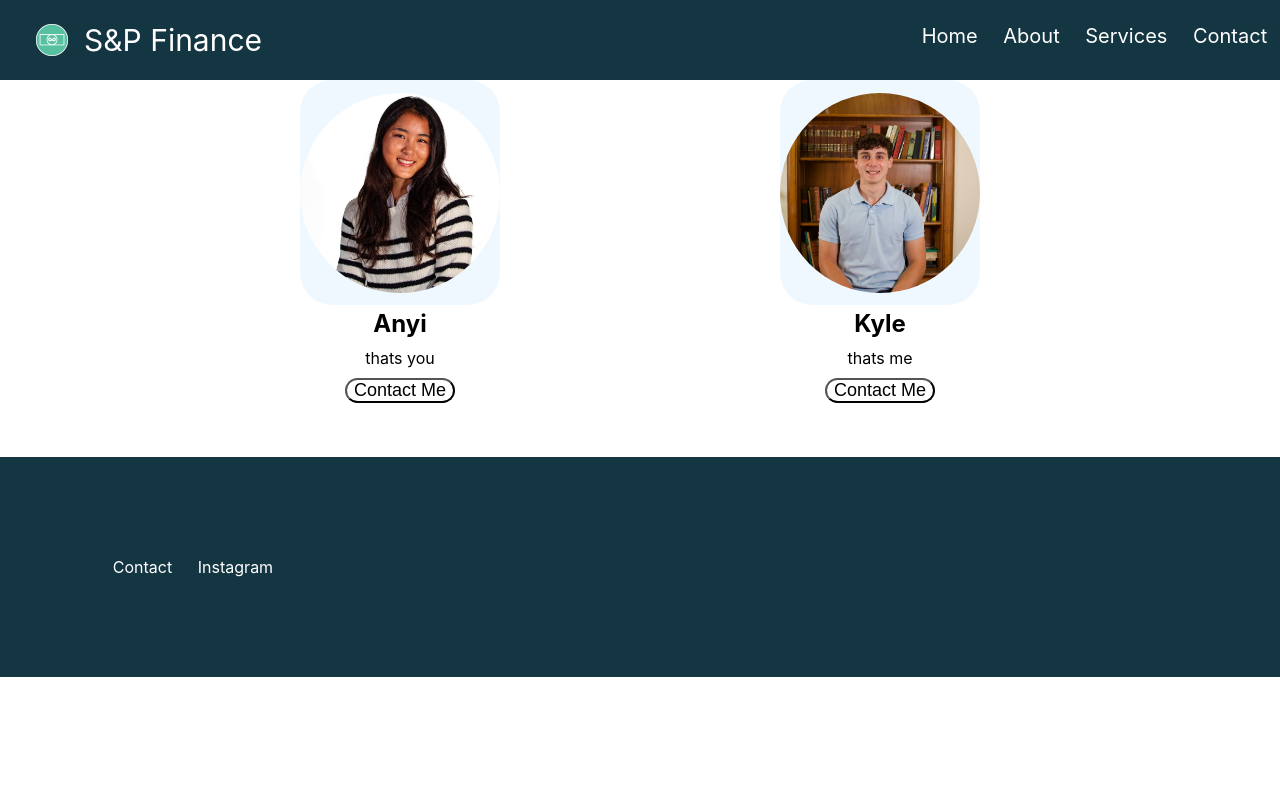
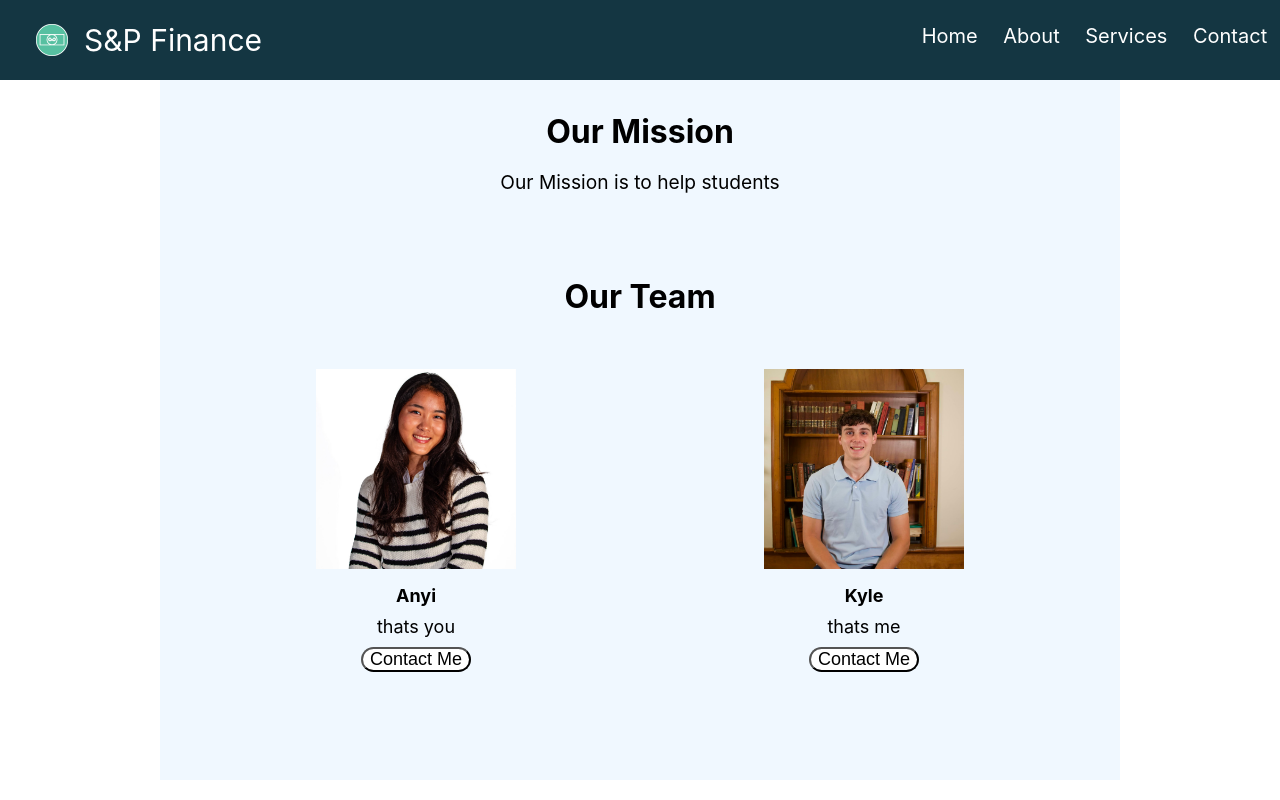
Before and after one commit to anyi-sunny/FinanceProject, a React (Create React App) app in the folder finance-project/: page /About in a window 1280 px wide. Shown: the top 800 px of the page. Built offline with nearby package versions, Linux system fonts and the light colour scheme.

Commit message:
About re-do

```diff
--- a/finance-project/src/Pages/About.js
+++ b/finance-project/src/Pages/About.js
@@ -23,8 +23,9 @@ function About (){
     return (
         <div>
             <NavBar></NavBar>
-            <div className="shell">
-                <div className='innershell'>
+            <div className="shell"> Our Mission
+                <div className='mission'>Our Mission is to help students</div>
+                <div className='innershell' > Our Team
                 <Slider {...settings}className='slider'>
                     {data.map((d, index)=> (
                         <div key={index} className='slideAbout'>
--- a/finance-project/src/Style/About.css
+++ b/finance-project/src/Style/About.css
@@ -3,15 +3,42 @@
 .shell{
     width: 75%;
     margin: auto;
+    background-color: aliceblue;
+    text-align: center;
+    padding: 2rem;
+    font-size: 2rem;
+    font-weight: bold;
+
+
 }
 
-.innershell{
-    margin-top: 20;
-    margin-bottom: 20;
+.mission{
+    width: 75%;
+    margin: auto;
+    background-color: aliceblue;
+    text-align: center;
+    padding: 1.2rem;
+    font-size: 1.2rem;
+    font-weight: normal;
+    text-decoration: none;
+
+}
+
+.innershell{ /* our team */
+    margin-top: 2rem;
+    margin-bottom: 1rem;
+    background-color: aliceblue;
+    text-align: center;
+    padding-top: 2rem;
+    padding-bottom: 1rem;
+    font-size: 2rem;
+    font-weight: bold;
+    text-decoration: none;
 }
 
 .slideAbout{
-background: rgb(255, 255, 255);
+    padding: 2.5rem;
+background: aliceblue;
 height: 450 px;
 }
 
@@ -21,10 +48,7 @@ height: 450 px;
     justify-items: center;
     align-items: center;
     justify-content: center;
-    border-top-left-radius: 2rem;
-    border-bottom-left-radius: 2rem;
-    border-top-right-radius: 2rem;
-    border-bottom-right-radius: 2rem;
+
     background-color: aliceblue;
     display: flex;
 }
@@ -34,12 +58,12 @@ height: 450 px;
     margin-right: auto;
     height: 200px;
     width: 200px;
-    border-radius: 9999px;
     object-fit: cover;
 }
 
 .text{
     display: flex;
+    font-size: 1.2rem;
     flex-direction: column;
     justify-content: center;
     align-items: center;
@@ -47,12 +71,14 @@ height: 450 px;
     text-decoration: none;
     gap: 10px;
     padding: 4px;
+    font-size: large;
+    font-weight: initial;
 
 }
 
 .name{
     font-weight: bold;
-    font-size: x-large;
+    font-size: large;
     justify-content: center;
     justify-items: center;
 }
```
